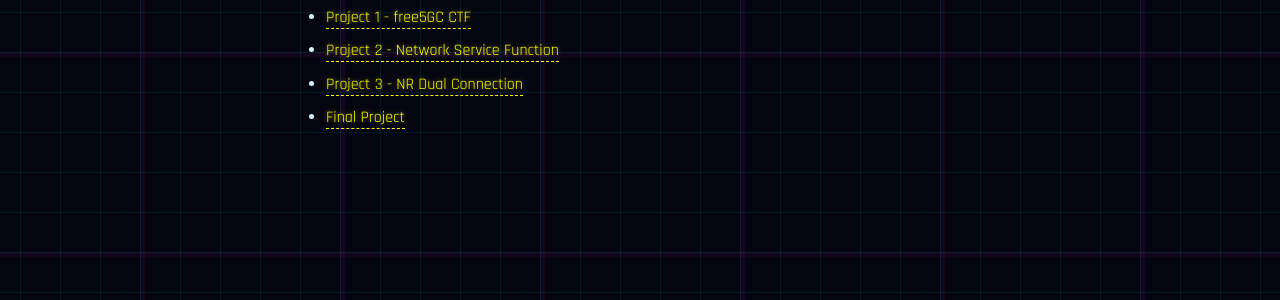
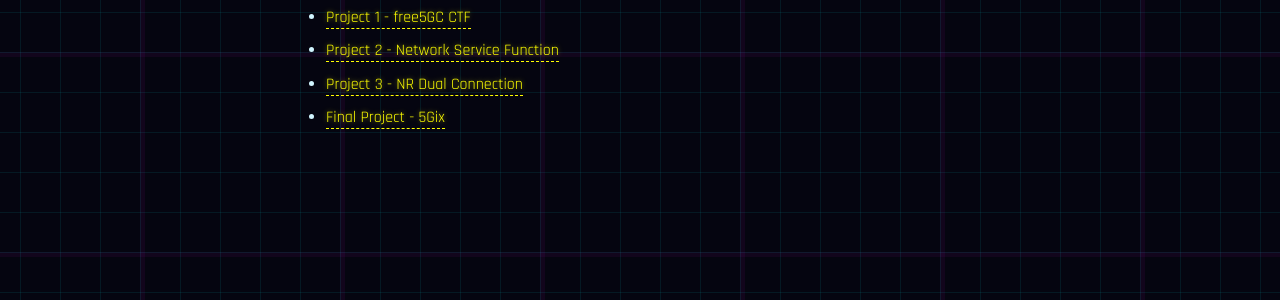
Before and after one commit to cndi-free5gc/cndi-free5gc.github.io, an MkDocs documentation site: the page built from doc/doc-project/index.md, in a window 1280 px wide. Shown: the part 248-548 px from the top of the page. Built offline with MkDocs 1.6.1 and Material for MkDocs 9.7.7, drawn with Linux system fonts in a browser that asks for light colours; some web fonts are replaced; comment, search, counter and statistics services are not loaded.

Commit message:
docs: update fp name

```diff
--- a/doc/doc-project/index.md
+++ b/doc/doc-project/index.md
@@ -3,4 +3,4 @@
 - [Project 1 - free5GC CTF](./pj1.md)
 - [Project 2 - Network Service Function](./pj2.md)
 - [Project 3 - NR Dual Connection](./pj3.md)
-- [Final Project](./fp.md)
+- [Final Project - 5Gix](./fp.md)
```
Also changed, not shown: doc/doc-project/fp.md (+1 -1 lines).
